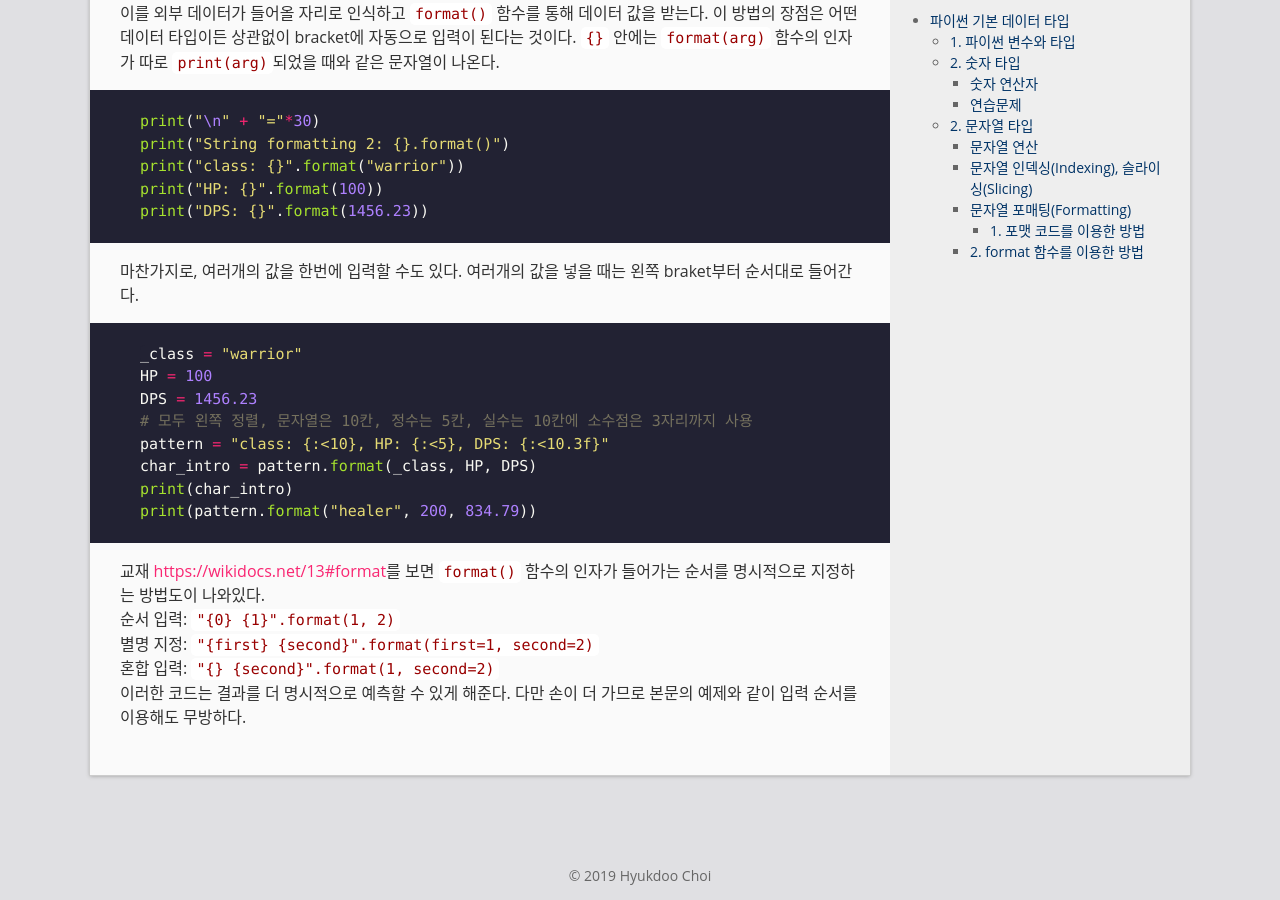
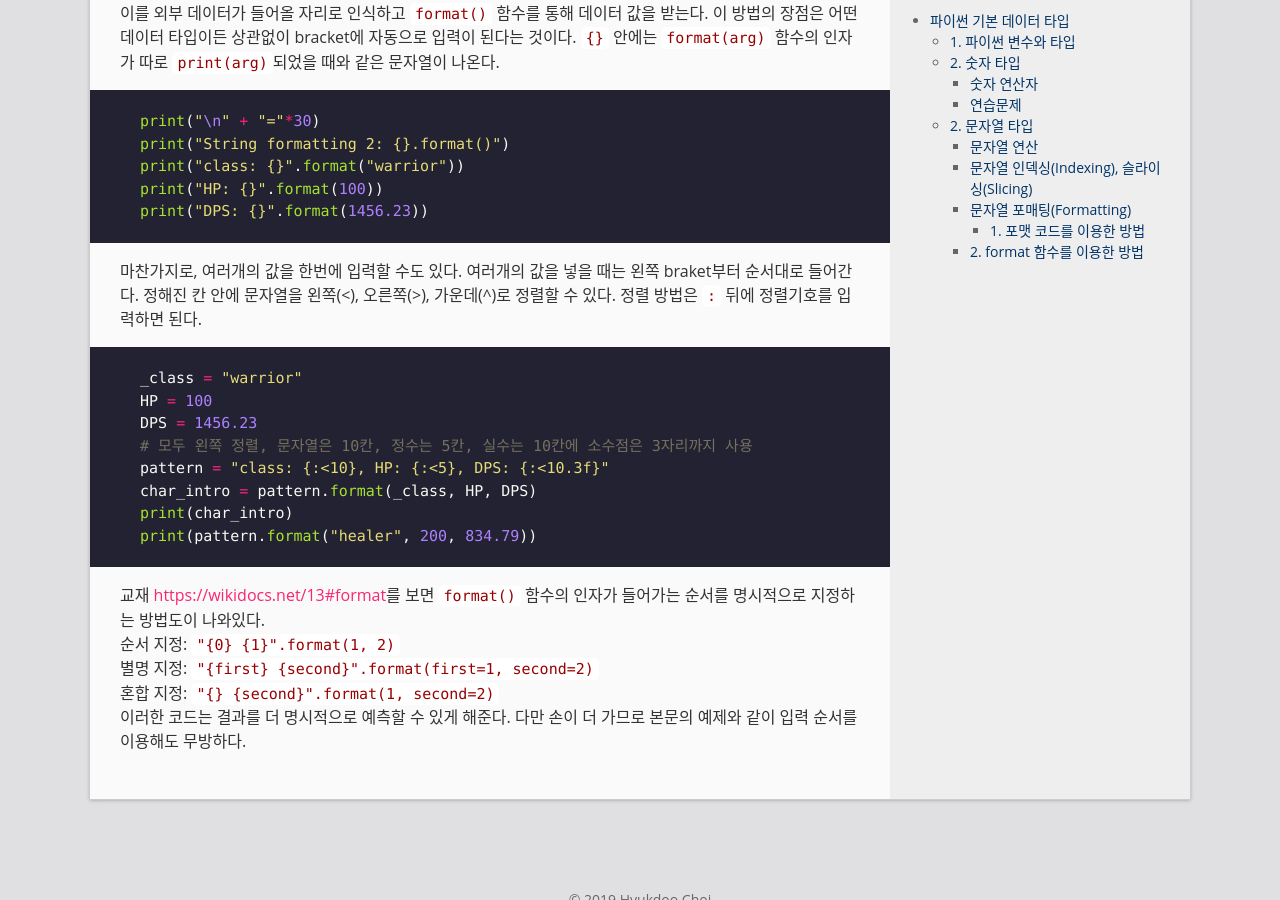
Before and after one commit to goodgodgd/ian-lecture, a Jekyll site: the page built from _posts/2019-03-01-python-number-string.md, in a window 1280 px wide and 900 px high, scrolled down 5734 px. Built offline with Jekyll 4.4.1, drawn with Linux system fonts in a browser that asks for light colours.

Commit message:
little change

````diff
--- a/_posts/2019-03-01-python-number-string.md
+++ b/_posts/2019-03-01-python-number-string.md
@@ -237,7 +237,7 @@
 print("DPS: {}".format(1456.23))
 ```
 
-마찬가지로, 여러개의 값을 한번에 입력할 수도 있다. 여러개의 값을 넣을 때는 왼쪽 braket부터 순서대로 들어간다.
+마찬가지로, 여러개의 값을 한번에 입력할 수도 있다. 여러개의 값을 넣을 때는 왼쪽 braket부터 순서대로 들어간다. 정해진 칸 안에 문자열을 왼쪽(<), 오른쪽(>), 가운데(^)로 정렬할 수 있다. 정렬 방법은 `:` 뒤에 정렬기호를 입력하면 된다.
 ```python
 _class = "warrior"
 HP = 100
@@ -250,7 +250,7 @@
 ```
 
 교재 <https://wikidocs.net/13#format>를 보면 `format()` 함수의 인자가 들어가는 순서를 명시적으로 지정하는 방법도이 나와있다.
-순서 입력:  `"{0} {1}".format(1, 2)`
+순서 지정:  `"{0} {1}".format(1, 2)`
 별명 지정:  `"{first} {second}".format(first=1, second=2)`
-혼합 입력:  `"{} {second}".format(1, second=2)`
+혼합 지정:  `"{} {second}".format(1, second=2)`
 이러한 코드는 결과를 더 명시적으로 예측할 수 있게 해준다. 다만 손이 더 가므로 본문의 예제와 같이 입력 순서를 이용해도 무방하다.
````
